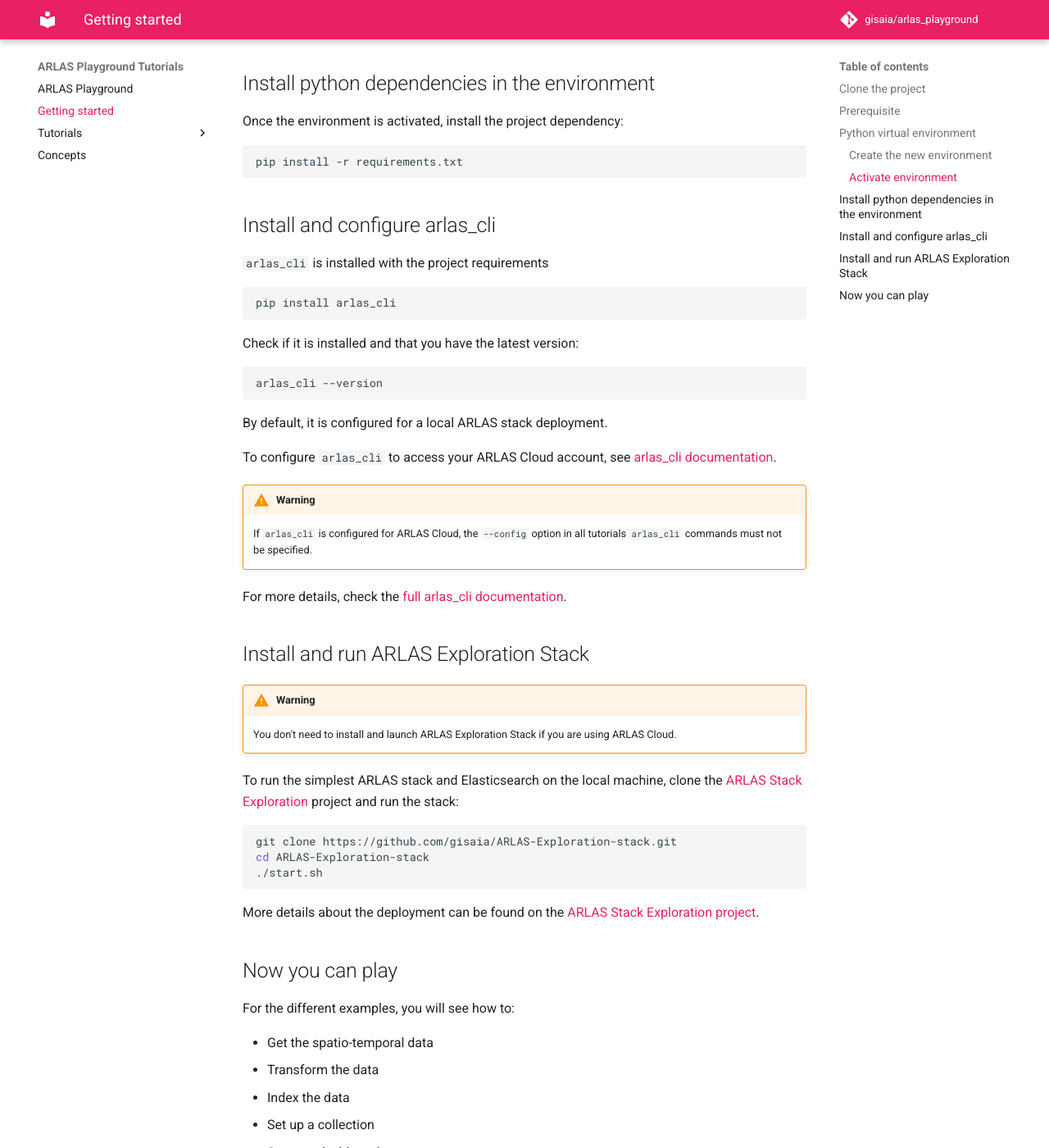
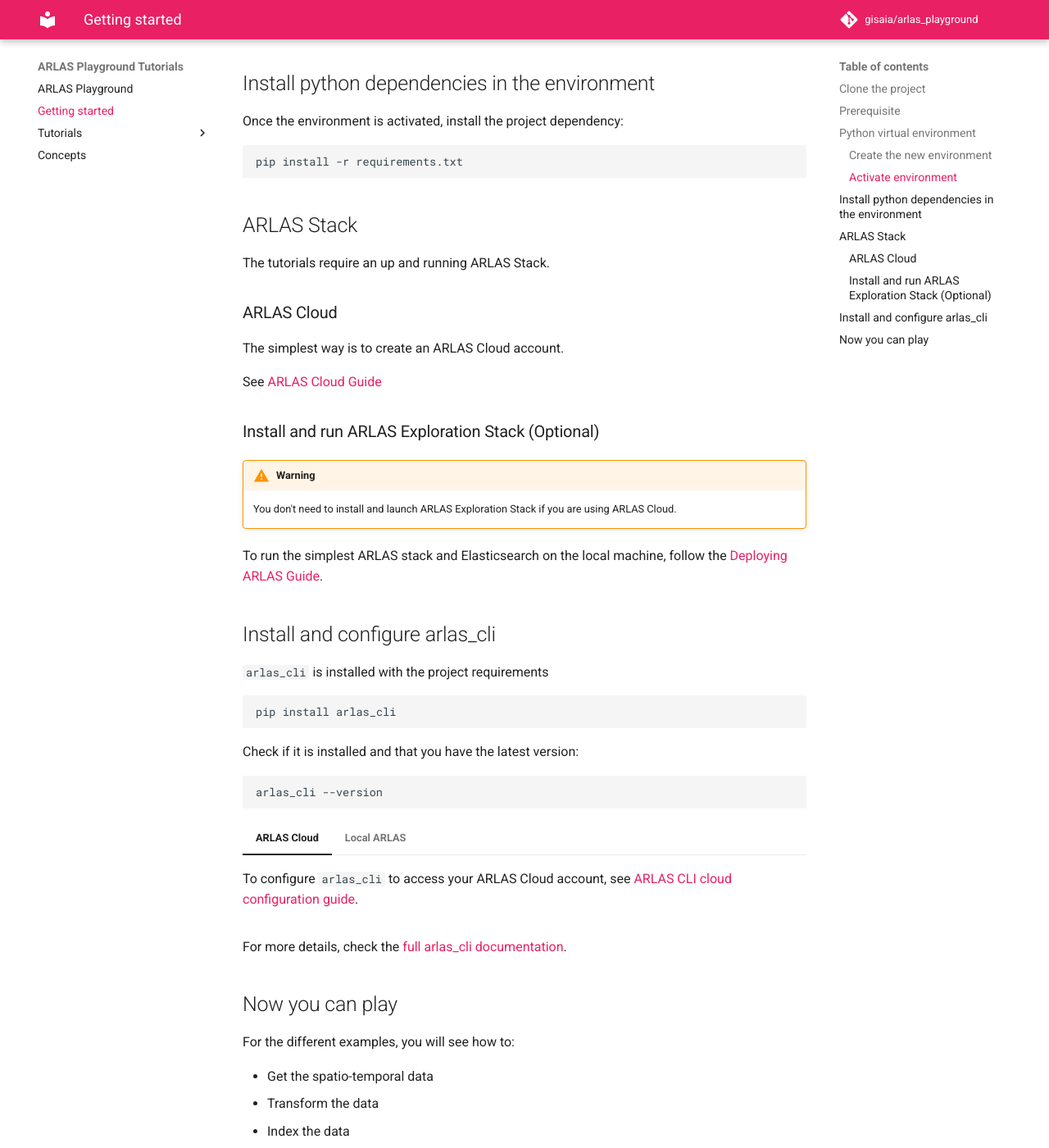
Before and after one commit to gisaia/arlas_playground, an MkDocs documentation site: the page built from docs/docs/get_started.md, in a window 1280 px wide and 1400 px high, scrolled down 1390 px. Shown: the whole window at 82% size. Built offline with MkDocs 1.6.1 and Material for MkDocs 9.7.7, drawn with Linux system fonts in a browser that asks for light colours; comment, search, counter and statistics services are not loaded.

Commit message:
Insist on arlas cloud usage for tutorials also update links

````diff
--- a/docs/docs/get_started.md
+++ b/docs/docs/get_started.md
@@ -2,7 +2,7 @@
 
 ## Clone the project
 
-The **arlas_playground** project contains scripts and resources you need to run the tutorials.
+The [arlas_playground](https://github.com/gisaia/arlas_playground) project contains scripts and resources you need to run the tutorials.
 
 Clone it in your working directory
 
@@ -78,6 +78,24 @@
 pip install -r requirements.txt
 ```
 
+## ARLAS Stack
+
+The tutorials require an up and running ARLAS Stack.
+
+### ARLAS Cloud
+
+The simplest way is to create an ARLAS Cloud account.
+
+See [ARLAS Cloud Guide](https://docs.arlas.io/static_docs/arlas_cloud/)
+
+### Install and run ARLAS Exploration Stack (Optional)
+
+!!! warning
+    You don't need to install and launch ARLAS Exploration Stack if you are using ARLAS Cloud.
+
+To run the simplest ARLAS stack and Elasticsearch on the local machine, follow the [Deploying ARLAS Guide](https://docs.arlas.io/external_docs/ARLAS-Exploration-stack/arlas_exploration_stack).
+
+
 ## Install and configure arlas_cli
 
 `arlas_cli` is installed with the project requirements
@@ -92,29 +110,19 @@
 arlas_cli --version
 ```
 
-By default, it is configured for a local ARLAS stack deployment.
+=== "ARLAS Cloud"
+    To configure `arlas_cli` to access your ARLAS Cloud account, see [ARLAS CLI cloud configuration guide](https://docs.arlas.io/external_docs/arlas_cli/configuration/#arlas-cloud-configuration).
 
-To configure `arlas_cli` to access your ARLAS Cloud account, see [arlas_cli documentation](https://gisaia.github.io/arlas_cli/configuration/#arlas-cloud-configuration).
 
-!!! warning
-    If `arlas_cli` is configured for ARLAS Cloud, the `--config` option in all tutorials `arlas_cli` commands must not be specified.
+=== "Local ARLAS"
 
-For more details, check the [full arlas_cli documentation](https://gisaia.github.io/arlas_cli/).
+    By default, `arlas_cli` is configured for a local ARLAS stack deployment.
 
-## Install and run ARLAS Exploration Stack
+    !!! warning
+        If `arlas_cli` is configured for local ARLAS, the `--config local` option in all tutorials `arlas_cli` commands must be specified.
 
-!!! warning
-    You don't need to install and launch ARLAS Exploration Stack if you are using ARLAS Cloud.
+For more details, check the [full arlas_cli documentation](https://docs.arlas.io/external_docs/arlas_cli/).
 
-To run the simplest ARLAS stack and Elasticsearch on the local machine, clone the [ARLAS Stack Exploration](https://github.com/gisaia/ARLAS-Exploration-stack) project and run the stack:
-
-```shell
-git clone https://github.com/gisaia/ARLAS-Exploration-stack.git
-cd ARLAS-Exploration-stack
-./start.sh
-```
-
-More details about the deployment can be found on the [ARLAS Stack Exploration project](https://github.com/gisaia/ARLAS-Exploration-stack).
 
 ## Now you can play
 
--- a/docs/docs/tutorials/ais/ais_tutorial.md
+++ b/docs/docs/tutorials/ais/ais_tutorial.md
@@ -74,13 +74,23 @@
 
 ## Ingest AIS data in ARLAS
 
+!!! warning
+    If `arlas_cli` is configured for local ARLAS, the `--config local` option in all tutorial `arlas_cli` commands must be specified.
+
+    Example:
+    ```shell hl_lines="2"
+    arlas_cli indices \
+        --config local \
+        mapping ...
+    ```
+
+
 ### __Index AIS data in Elasticsearch__
 
 - Create an empty `ais_geopoints` index in Elasticsearch with the mapping inferred by `arlas_cli`
 
 ```shell
 arlas_cli indices \
-    --config local \
     mapping tutorials/ais/data/ais_data_sample.json/part-00000-*.json \
     --no-fulltext unique_id \
     --field-mapping MMSI:keyword \
@@ -93,7 +103,7 @@
 
 <!-- termynal -->
 ```shell
-> arlas_cli indices --config local list
+> arlas_cli indices list
 +---------------+--------+-------+------+
 | name          | status | count | size |
 +---------------+--------+-------+------+
@@ -110,7 +120,7 @@
 
 <!-- termynal -->
 ```shell
-> arlas_cli indices --config local describe ais_geopoints
+> arlas_cli indices describe ais_geopoints
 +--------------------------------+-----------+
 | field name                     | type      |
 +--------------------------------+-----------+
@@ -124,15 +134,13 @@
 
 - Index data that is in `ais_data_sample.json` in Elasticsearch with `arlas_cli`
 ```shell
-arlas_cli indices \
-    --config local \
-    data ais_geopoints tutorials/ais/data/ais_data_sample.json/*.json
+arlas_cli indices data ais_geopoints tutorials/ais/data/ais_data_sample.json/*.json
 ```
 
 Check the state of the data index:
 <!-- termynal -->
 ```shell
-> arlas_cli indices --config local list
+> arlas_cli indices list
 +---------------+--------+--------+--------+
 | name          | status | count  | size   |
 +---------------+--------+--------+--------+
@@ -157,7 +165,6 @@
 
 ```shell
 arlas_cli collections \
-    --config local \
     create tuto_ais_geopoints \
     --index ais_geopoints \
     --display-name "AIS Geopoints" \
@@ -171,7 +178,7 @@
 
 <!-- termynal -->
 ```shell
-> arlas_cli collections --config local list
+> arlas_cli collections list
 +--------------------+---------------+
 | name               | index         |
 +--------------------+---------------+
--- a/docs/docs/tutorials/eo_objects/eo_objects_tutorial.md
+++ b/docs/docs/tutorials/eo_objects/eo_objects_tutorial.md
@@ -68,13 +68,22 @@
 
 ## Ingest data in ARLAS
 
+!!! warning
+    If `arlas_cli` is configured for local ARLAS, the `--config local` option in all tutorial `arlas_cli` commands must be specified.
+
+    Example:
+    ```shell hl_lines="2"
+    arlas_cli indices \
+        --config local \
+        mapping ...
+    ```
+
 ### __Index AIS data in Elasticsearch__
 
 - Create an empty eo_objects index in Elasticsearch with the mapping inferred by `arlas_cli`
 
 ```
 arlas_cli indices \
-    --config local \
     mapping tutorials/eo_objects/data/eo_objects/xView/eo_objects_athens.json/part-00000-*.json   \
     --no-fulltext original_index \
     --no-fulltext bounds_imcoords \
@@ -91,7 +100,7 @@
 
 <!-- termynal -->
 ```shell
-> arlas_cli indices --config local list
+> arlas_cli indices list
 +------------+--------+-------+------+
 | name       | status | count | size |
 +------------+--------+-------+------+
@@ -106,7 +115,7 @@
 
 <!-- termynal -->
 ```shell
-> arlas_cli indices --config local describe eo_objects
+> arlas_cli indices describe eo_objects
 +-----------------------+-----------+
 | field name            | type      |
 +-----------------------+-----------+
@@ -124,7 +133,6 @@
 - Index the `eo_objects.json` data in Elasticsearch with `arlas_cli`
 ```
 arlas_cli indices \
-    --config local  \
     data eo_objects \
     tutorials/eo_objects/data/eo_objects/xView/eo_objects_athens.json/*.json
 ```
@@ -132,7 +140,7 @@
 Check the state of the index:
 <!-- termynal -->
 ```shell
-> arlas_cli indices --config local list
+> arlas_cli indices list
 +------------+--------+-------+------+
 | name       | status | count | size |
 +------------+--------+-------+------+
@@ -149,9 +157,7 @@
 
 If you want to delete the index, run:
 ```
-arlas_cli indices \
-    --config local \
-    delete eo_objects
+arlas_cli indices delete eo_objects
 ```
 
 !!! warning
@@ -168,7 +174,6 @@
 - Create the `tuto_eo_objects` collection in ARLAS
 ```
 arlas_cli collections \
-    --config local \
     create tuto_eo_objects \
     --index eo_objects \
     --display-name "EO Objects" \
@@ -183,7 +188,7 @@
 
 <!-- termynal -->
 ```shell
-> arlas_cli collections --config local list
+> arlas_cli collections list
 +-----------------+------------+
 | name            | index      |
 +-----------------+------------+
--- a/docs/docs/tutorials/sunny_osm/sunny_osm_tutorial.md
+++ b/docs/docs/tutorials/sunny_osm/sunny_osm_tutorial.md
@@ -101,13 +101,22 @@
 
 ## Ingest data in ARLAS
 
+!!! warning
+    If `arlas_cli` is configured for local ARLAS, the `--config local` option in all tutorial `arlas_cli` commands must be specified.
+
+    Example:
+    ```shell hl_lines="2"
+    arlas_cli indices \
+        --config local \
+        mapping ...
+    ```
+
 ### Create empty index with correct mapping
 
 Infer mapping directly from the data:
 
 ```
 arlas_cli indices \
-    --config local \
     mapping tutorials/sunny_osm/data/sunny_osm/osm_sunny.json/part-00000-*.json \
     --no-fulltext osm_id \
     --no-fulltext month \
@@ -124,7 +133,6 @@
 To index the object data created in `sunny_osm/osm_sunny.json`, run:
 ```
 arlas_cli indices \
-    --config local  \
     data sunny_osm \
     tutorials/sunny_osm/data/sunny_osm/osm_sunny.json/*.json
 ```
@@ -133,9 +141,7 @@
 
 If you want to delete the index, run:
 ```
-arlas_cli indices \
-    --config local-admin \
-    delete sunny_osm
+arlas_cli indices delete sunny_osm
 ```
 
 !!! warning
@@ -146,7 +152,6 @@
 To create the ARLAS collection, run:
 ```
 arlas_cli collections \
-    --config local \
     create tuto_sunny_osm \
     --index sunny_osm \
     --display-name "Sunny OSM" \
````
Also changed, not shown: docs/docs/index.md (+1 -1 lines).
